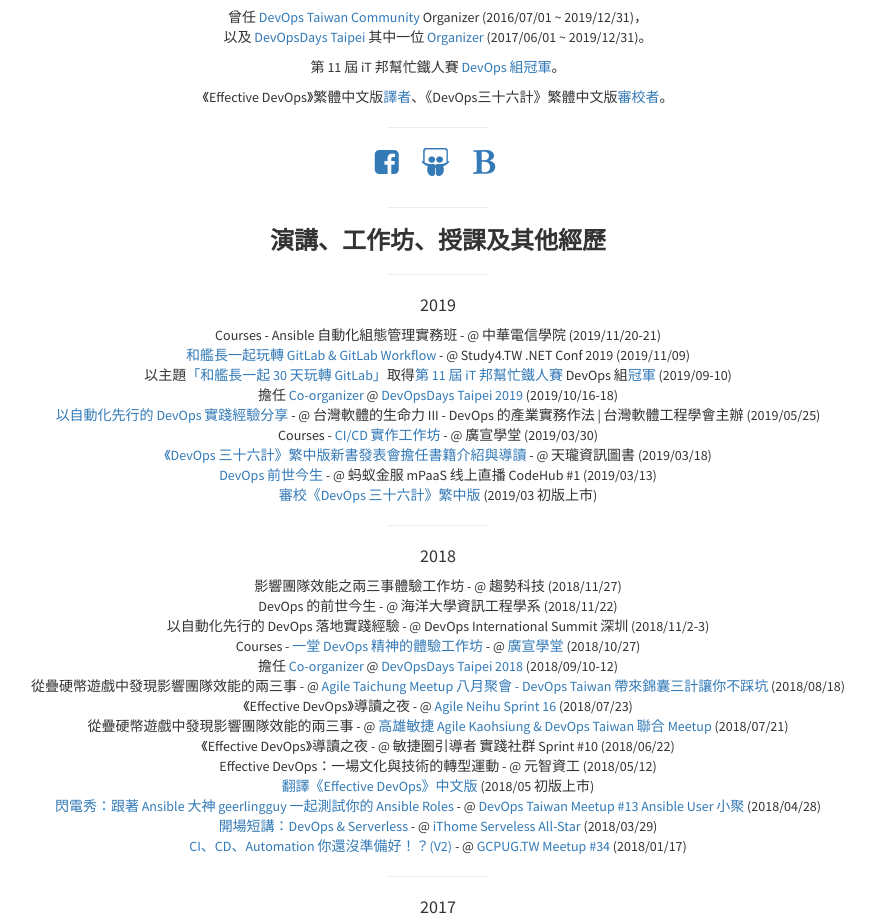
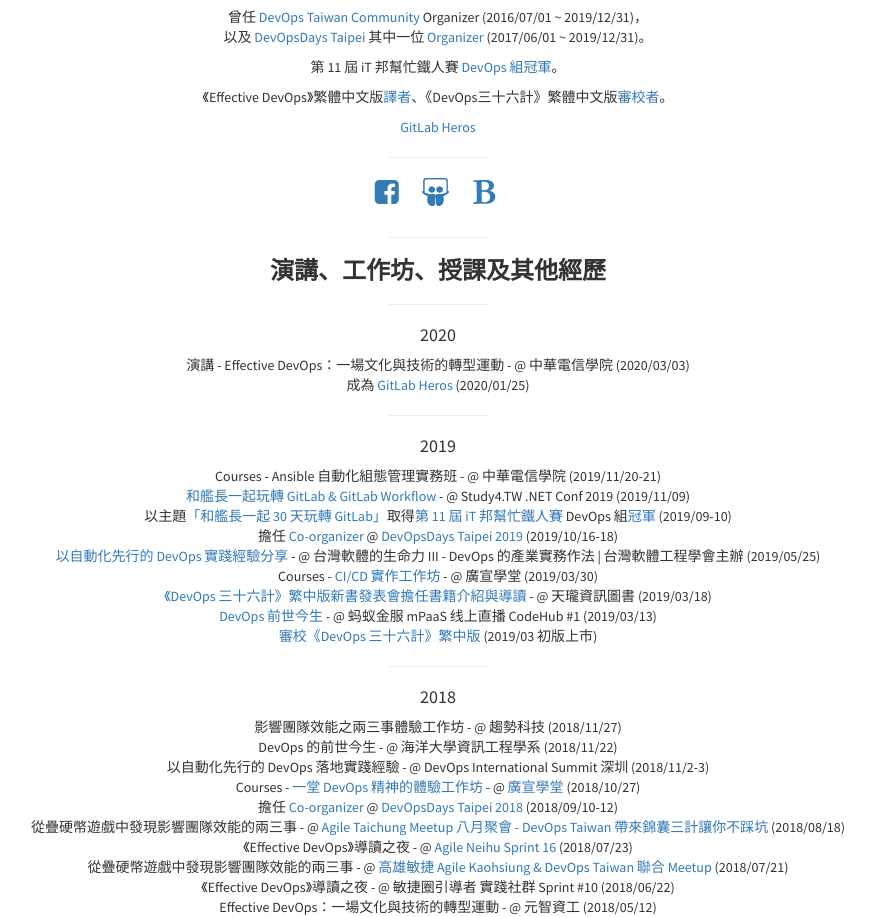
Before and after one commit to chengweichen/chengweichen.com, a plain HTML site: page index.html in a window 1280 px wide. Shown: the part 1371-2288 px from the top of the page, without its empty margins (202-1077 px from the left). Drawn offline with Linux system fonts and the light colour scheme.

Commit message:
更新經歷

```diff
--- a/index.html
+++ b/index.html
@@ -72,6 +72,7 @@
                     <p>曾任 <a href="https://devopstw.club" target="_blank">DevOps Taiwan Community</a> Organizer (2016/07/01 ~ 2019/12/31)，<br>以及 <a href="https://devopsdays.tw/" target="_blank">DevOpsDays Taipei</a> 其中一位 <a href="https://www.devopsdays.org/events/2017-taipei/contact/" target="_blank">Organizer</a> (2017/06/01 ~ 2019/12/31)。</p>
                     <p>第 11 屆 iT 邦幫忙鐵人賽 <a href="https://www.facebook.com/ithelpfans/photos/rpp.144401805733140/1553789884794318/?type=3&theater">DevOps 組冠軍</a>。</p>
                     <p>《Effective DevOps》繁體中文版<a href="https://blog.chengweichen.com/2018/05/effective-devops.html">譯者</a>、《DevOps三十六計》繁體中文版<a href="https://blog.chengweichen.com/2019/02/devops.html">審校者</a>。</p>
+                    <p><a href="https://about.gitlab.com/community/heroes/members/">GitLab Heros</a></p>
                     <hr class="small">
 
 
@@ -95,6 +96,12 @@
                 <div class="col-lg-10 col-lg-offset-1 text-center">
                     <hr class="small">
                     <h3><strong>演講、工作坊、授課及其他經歷</strong></h3>
+                    <hr class="small">
+                    <h4>2020</h4>
+                    <ul class="list-unstyled">
+                      <li>演講 - Effective DevOps：一場文化與技術的轉型運動 - @ 中華電信學院 (2020/03/03)</li>
+                      <li>成為 <a href="https://about.gitlab.com/community/heroes/members/">GitLab Heros</a> (2020/01/25)</li>
+                    </ul>
                     <hr class="small">
                     <h4>2019</h4>
                     <ul class="list-unstyled">
```
